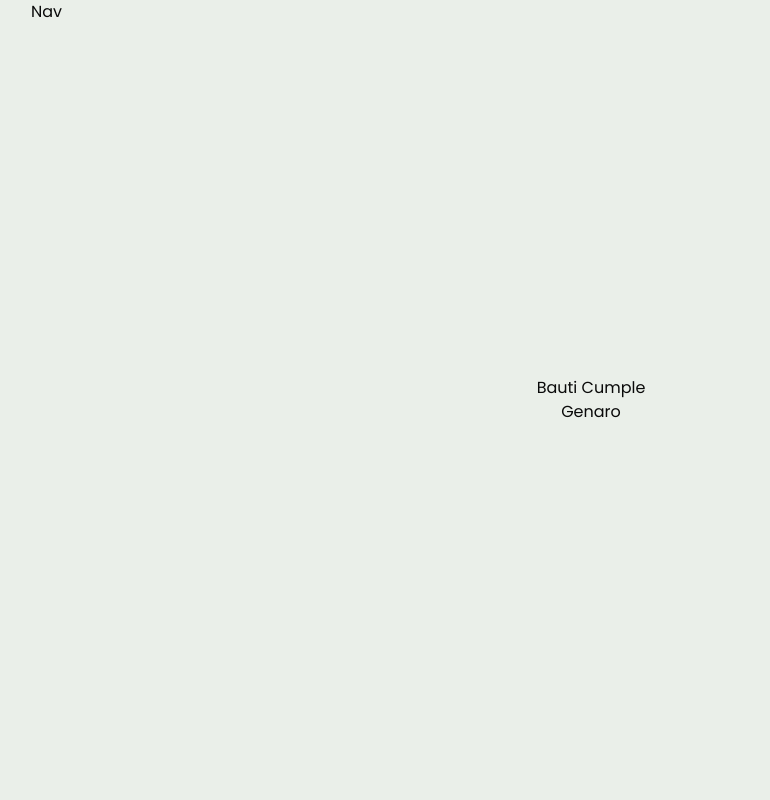
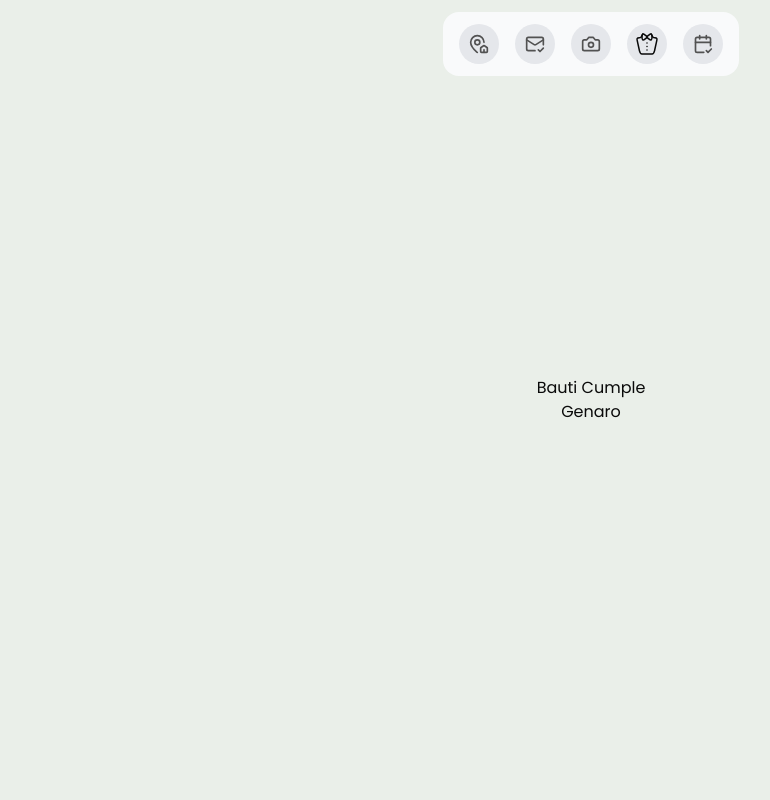
Before and after one commit to rafatreggia/invitaciongenarocumple, a Next.js app in the folder frontend/: page / in a window 1280 px wide. Shown: the top 800 px of the page, without its empty margins (49-819 px from the left). Built offline with nearby package versions, Linux system fonts and the light colour scheme.

Commit message:
nav terminada

```diff
--- a/frontend/app/globals.css
+++ b/frontend/app/globals.css
@@ -73,6 +73,7 @@
   body {
     @apply bg-background text-foreground;
     font-family: var(--font-poppins);
+
   }
   .myScreen {
     @apply xl:px-20 lg:px-14 md:px-8 px-4 w-full;
--- a/frontend/app/layout.tsx
+++ b/frontend/app/layout.tsx
@@ -33,9 +33,9 @@ export default function RootLayout({
   children: React.ReactNode;
 }>) {
   return (
-    <html lang="es" className={`${poppins.variable} ${pacifico.variable}`}>
+    <html lang="es" className={`${poppins.variable} ${pacifico.variable} scroll-smooth`}>
       <body
-        className={`antialiased`}
+        className={`antialiased w-screen overflow-x-hidden`}
       >
         {children}
       </body>
--- a/frontend/components/landing/Agenda.tsx
+++ b/frontend/components/landing/Agenda.tsx
@@ -1,9 +1,11 @@
-import React from 'react'
+import React from "react";
 
 const Agenda = () => {
   return (
-    <div>Agenda</div>
-  )
-}
+    <div id="calendar" className="min-h-screen">
+      Agenda
+    </div>
+  );
+};
 
-export default Agenda
+export default Agenda;
--- a/frontend/components/landing/AlbumPhotos.tsx
+++ b/frontend/components/landing/AlbumPhotos.tsx
@@ -2,7 +2,7 @@ import React from 'react'
 
 const AlbumPhotos = () => {
   return (
-    <div>AlbumPhotos</div>
+    <div className="min-h-screen">AlbumPhotos</div>
   )
 }
 
--- a/frontend/components/landing/Confirmation.tsx
+++ b/frontend/components/landing/Confirmation.tsx
@@ -2,7 +2,7 @@ import React from 'react'
 
 const Confirmation = () => {
   return (
-    <div>Confirmation</div>
+    <div id='confirm' className="min-h-screen">Confirmation</div>
   )
 }
 
--- a/frontend/components/landing/DressCode.tsx
+++ b/frontend/components/landing/DressCode.tsx
@@ -2,7 +2,7 @@ import React from 'react'
 
 const DressCode = () => {
   return (
-    <div>DressCode</div>
+    <div id='dressCode' className="min-h-screen">DressCode</div>
   )
 }
 
--- a/frontend/components/landing/Images.tsx
+++ b/frontend/components/landing/Images.tsx
@@ -2,7 +2,7 @@ import React from 'react'
 
 const Images = () => {
   return (
-    <div>Images</div>
+    <div id='photos' className="min-h-screen">Images</div>
   )
 }
 
--- a/frontend/components/landing/Info.tsx
+++ b/frontend/components/landing/Info.tsx
@@ -2,7 +2,7 @@ import React from 'react'
 
 const Info = () => {
   return (
-    <div>Info</div>
+    <div id='info' className="min-h-screen">Info</div>
   )
 }
 
--- a/frontend/components/landing/Nav.tsx
+++ b/frontend/components/landing/Nav.tsx
@@ -1,9 +1,95 @@
-import React from 'react'
+import React from "react";
+
+import {
+  Activity,
+  CalendarCheck2,
+  Camera,
+  Component,
+  HomeIcon,
+  Info,
+  Mail,
+  MailCheck,
+  MapPinHouse,
+  Package,
+  ScrollText,
+  SunMoon,
+} from "lucide-react";
+
+import { Dock, DockIcon, DockItem, DockLabel } from "@/components/ui/dock";
+const data = [
+  {
+    title: "Informacion",
+    icon: (
+      <MapPinHouse className="h-full w-full text-neutral-600 dark:text-neutral-300" />
+    ),
+    href: "#info",
+  },
+  {
+    title: "Confirmacion",
+    icon: (
+      <MailCheck className="h-full w-full text-neutral-600 dark:text-neutral-300" />
+    ),
+    href: "#confirm",
+  },
+  {
+    title: "Fotos",
+    icon: (
+      <Camera className="h-full w-full text-neutral-600 dark:text-neutral-300" />
+    ),
+    href: "#photos",
+  },
+  {
+    title: "Dress Code",
+    icon: (
+      <svg
+        xmlns="http://www.w3.org/2000/svg"
+        width="24"
+        height="24"
+        viewBox="0 0 24 24"
+      >
+        <g
+          fill="none"
+          stroke="currentColor"
+          stroke-linecap="round"
+          stroke-linejoin="round"
+          stroke-width="1.5"
+          color="currentColor"
+        >
+          <path d="M8 2c-1 0-.815 2.417-2.2 3.462c-1.032.777-2.907-.048-3.672 1.259c-.233.398-.118.924.112 1.975l1.99 9.089C4.62 19.567 4.858 21.743 7 22h10c2.141-.257 2.38-2.433 2.77-4.215l1.99-9.089c.23-1.051.345-1.577.112-1.975c-.765-1.307-2.64-.482-3.671-1.26C16.815 4.418 17 2 16 2m-3.991 9H12m.009 3.5H12m.009 3.5H12" />
+          <path d="M7.724 2.119c.932-.524 2.217.822 2.88 1.325c.907.687 1.36 1.03 1.393 1.484a1 1 0 0 1 0 .144c-.033.453-.486.797-1.392 1.484c-.664.503-1.95 1.849-2.88 1.325c-.966-.542-.966-5.22 0-5.762" />
+          <path d="M16.276 2.119c-.932-.524-2.217.822-2.88 1.325c-.907.687-1.36 1.03-1.393 1.484a1 1 0 0 0 0 .144c.033.453.486.797 1.392 1.484c.664.503 1.95 1.849 2.88 1.325c.966-.542.966-5.22 0-5.762" />
+        </g>
+      </svg>
+    ),
+    href: "#dressCode",
+  },
+  {
+    title: "Agenda",
+    icon: (
+      <CalendarCheck2 className="h-full w-full text-neutral-600 dark:text-neutral-300" />
+    ),
+    href: "#calendar",
+  },
+];
 
 const Nav = () => {
   return (
-    <div className='myScreen bg-myColors-lightGreen fixed top-0'>Nav</div>
-  )
-}
+    <div className="myScreen pt-3  fixed top-0 w-full flex justify-center">
+      <Dock className="items-end pb-3">
+        {data.map((item, idx) => (
+          <DockItem
+            key={idx}
+            className="aspect-square rounded-full bg-gray-200 dark:bg-neutral-800"
+          >
+            <DockLabel>{item.title}</DockLabel>
+            <DockIcon>
+              <a href={item.href}>{item.icon}</a>
+            </DockIcon>
+          </DockItem>
+        ))}
+      </Dock>
+    </div>
+  );
+};
 
-export default Nav
+export default Nav;
--- /dev/null
+++ b/frontend/components/ui/dock.tsx
@@ -0,0 +1,220 @@
+'use client';
+
+import {
+  motion,
+  MotionValue,
+  useMotionValue,
+  useSpring,
+  useTransform,
+  type SpringOptions,
+  AnimatePresence,
+} from 'framer-motion';
+import {
+  Children,
+  cloneElement,
+  createContext,
+  useContext,
+  useEffect,
+  useMemo,
+  useRef,
+  useState,
+} from 'react';
+import { cn } from '@/lib/utils';
+
+const DOCK_HEIGHT = 128;
+const DEFAULT_MAGNIFICATION = 80;
+const DEFAULT_DISTANCE = 150;
+const DEFAULT_PANEL_HEIGHT = 64;
+
+type DockProps = {
+  children: React.ReactNode;
+  className?: string;
+  distance?: number;
+  panelHeight?: number;
+  magnification?: number;
+  spring?: SpringOptions;
+};
+type DockItemProps = {
+  className?: string;
+  children: React.ReactNode;
+};
+type DockLabelProps = {
+  className?: string;
+  children: React.ReactNode;
+};
+type DockIconProps = {
+  className?: string;
+  children: React.ReactNode;
+};
+
+type DocContextType = {
+  mouseX: MotionValue;
+  spring: SpringOptions;
+  magnification: number;
+  distance: number;
+};
+type DockProviderProps = {
+  children: React.ReactNode;
+  value: DocContextType;
+};
+
+const DockContext = createContext<DocContextType | undefined>(undefined);
+
+function DockProvider({ children, value }: DockProviderProps) {
+  return <DockContext.Provider value={value}>{children}</DockContext.Provider>;
+}
+
+function useDock() {
+  const context = useContext(DockContext);
+  if (!context) {
+    throw new Error('useDock must be used within an DockProvider');
+  }
+  return context;
+}
+
+function Dock({
+  children,
+  className,
+  spring = { mass: 0.1, stiffness: 150, damping: 12 },
+  magnification = DEFAULT_MAGNIFICATION,
+  distance = DEFAULT_DISTANCE,
+  panelHeight = DEFAULT_PANEL_HEIGHT,
+}: DockProps) {
+  const mouseX = useMotionValue(Infinity);
+  const isHovered = useMotionValue(0);
+
+  const maxHeight = useMemo(() => {
+    return Math.max(DOCK_HEIGHT, magnification + magnification / 2 + 4);
+  }, [magnification]);
+
+  const heightRow = useTransform(isHovered, [0, 1], [panelHeight, maxHeight]);
+  const height = useSpring(heightRow, spring);
+
+  return (
+    <motion.div
+      style={{
+        height: height,
+        scrollbarWidth: 'none',
+      }}
+      className='mx-2 flex max-w-full items-end overflow-x-auto'
+    >
+      <motion.div
+        onMouseMove={({ pageX }) => {
+          isHovered.set(1);
+          mouseX.set(pageX);
+        }}
+        onMouseLeave={() => {
+          isHovered.set(0);
+          mouseX.set(Infinity);
+        }}
+        className={cn(
+          'mx-auto flex w-fit gap-4 rounded-2xl bg-gray-50 px-4 dark:bg-neutral-900',
+          className
+        )}
+        style={{ height: panelHeight }}
+        role='toolbar'
+        aria-label='Application dock'
+      >
+        <DockProvider value={{ mouseX, spring, distance, magnification }}>
+          {children}
+        </DockProvider>
+      </motion.div>
+    </motion.div>
+  );
+}
+
+function DockItem({ children, className }: DockItemProps) {
+  const ref = useRef<HTMLDivElement>(null);
+
+  const { distance, magnification, mouseX, spring } = useDock();
+
+  const isHovered = useMotionValue(0);
+
+  const mouseDistance = useTransform(mouseX, (val) => {
+    const domRect = ref.current?.getBoundingClientRect() ?? { x: 0, width: 0 };
+    return val - domRect.x - domRect.width / 2;
+  });
+
+  const widthTransform = useTransform(
+    mouseDistance,
+    [-distance, 0, distance],
+    [40, magnification, 40]
+  );
+
+  const width = useSpring(widthTransform, spring);
+
+  return (
+    <motion.div
+      ref={ref}
+      style={{ width }}
+      onHoverStart={() => isHovered.set(1)}
+      onHoverEnd={() => isHovered.set(0)}
+      onFocus={() => isHovered.set(1)}
+      onBlur={() => isHovered.set(0)}
+      className={cn(
+        'relative inline-flex items-center justify-center',
+        className
+      )}
+      tabIndex={0}
+      role='button'
+      aria-haspopup='true'
+    >
+      {Children.map(children, (child) =>
+        cloneElement(child as React.ReactElement, { width, isHovered })
+      )}
+    </motion.div>
+  );
+}
+
+function DockLabel({ children, className, ...rest }: DockLabelProps) {
+  const restProps = rest as Record<string, unknown>;
+  const isHovered = restProps['isHovered'] as MotionValue<number>;
+  const [isVisible, setIsVisible] = useState(false);
+
+  useEffect(() => {
+    const unsubscribe = isHovered.on('change', (latest) => {
+      setIsVisible(latest === 1);
+    });
+
+    return () => unsubscribe();
+  }, [isHovered]);
+
+  return (
+    <AnimatePresence>
+      {isVisible && (
+        <motion.div
+          initial={{ opacity: 0, y: 0 }}
+          animate={{ opacity: 1, y: -10 }}
+          exit={{ opacity: 0, y: 0 }}
+          transition={{ duration: 0.2 }}
+          className={cn(
+            'absolute -top-6 left-1/2 w-fit whitespace-pre rounded-md border border-gray-200 bg-gray-100 px-2 py-0.5 text-xs text-neutral-700 dark:border-neutral-900 dark:bg-neutral-800 dark:text-white',
+            className
+          )}
+          role='tooltip'
+          style={{ x: '-50%' }}
+        >
+          {children}
+        </motion.div>
+      )}
+    </AnimatePresence>
+  );
+}
+
+function DockIcon({ children, className, ...rest }: DockIconProps) {
+  const restProps = rest as Record<string, unknown>;
+  const width = restProps['width'] as MotionValue<number>;
+
+  const widthTransform = useTransform(width, (val) => val / 2);
+
+  return (
+    <motion.div
+      style={{ width: widthTransform }}
+      className={cn('flex items-center justify-center', className)}
+    >
+      {children}
+    </motion.div>
+  );
+}
+
+export { Dock, DockIcon, DockItem, DockLabel };
--- a/frontend/package.json
+++ b/frontend/package.json
@@ -13,6 +13,7 @@
     "@radix-ui/react-slot": "^1.2.3",
     "class-variance-authority": "^0.7.1",
     "clsx": "^2.1.1",
+    "framer-motion": "^12.14.0",
     "jsonwebtoken": "^9.0.2",
     "lucide-react": "^0.511.0",
     "mongoose": "^8.15.0",
```
Also changed, not shown: 1 other file (tests, documents, lock files or other folders).
